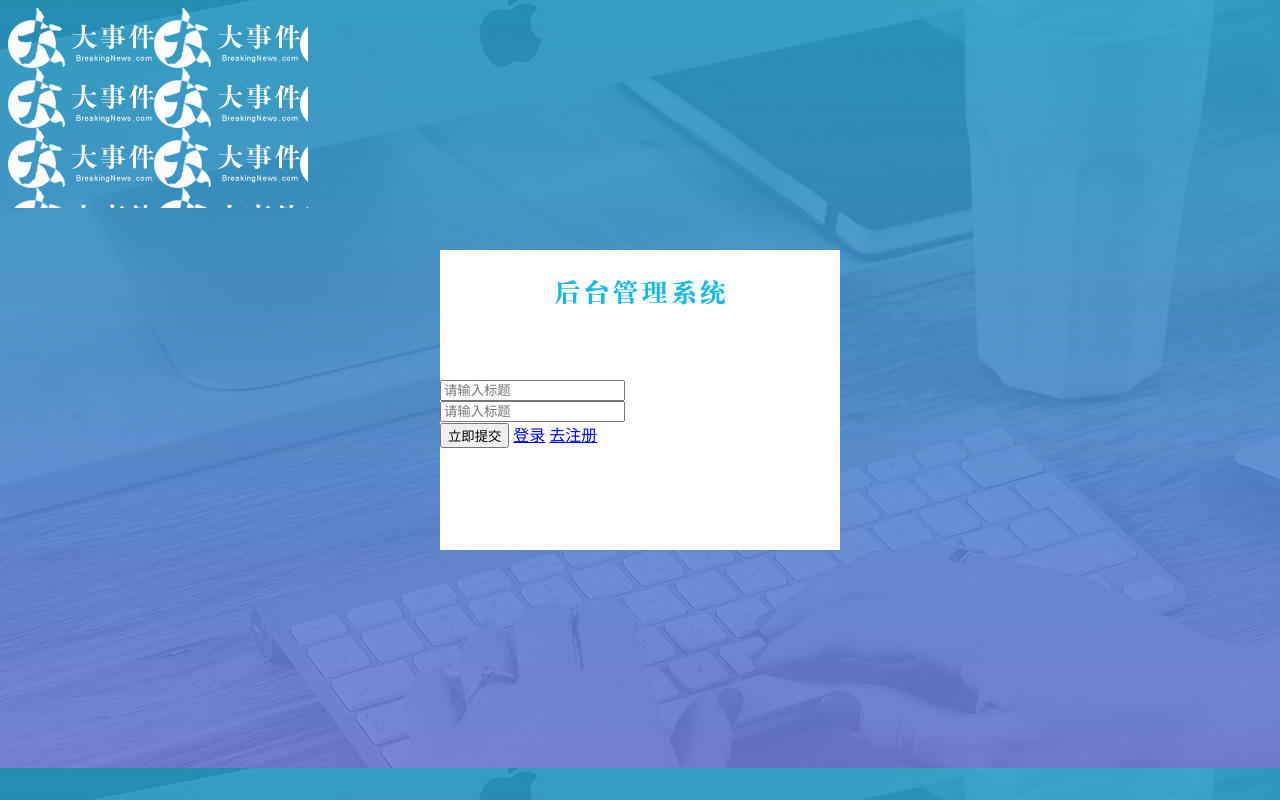
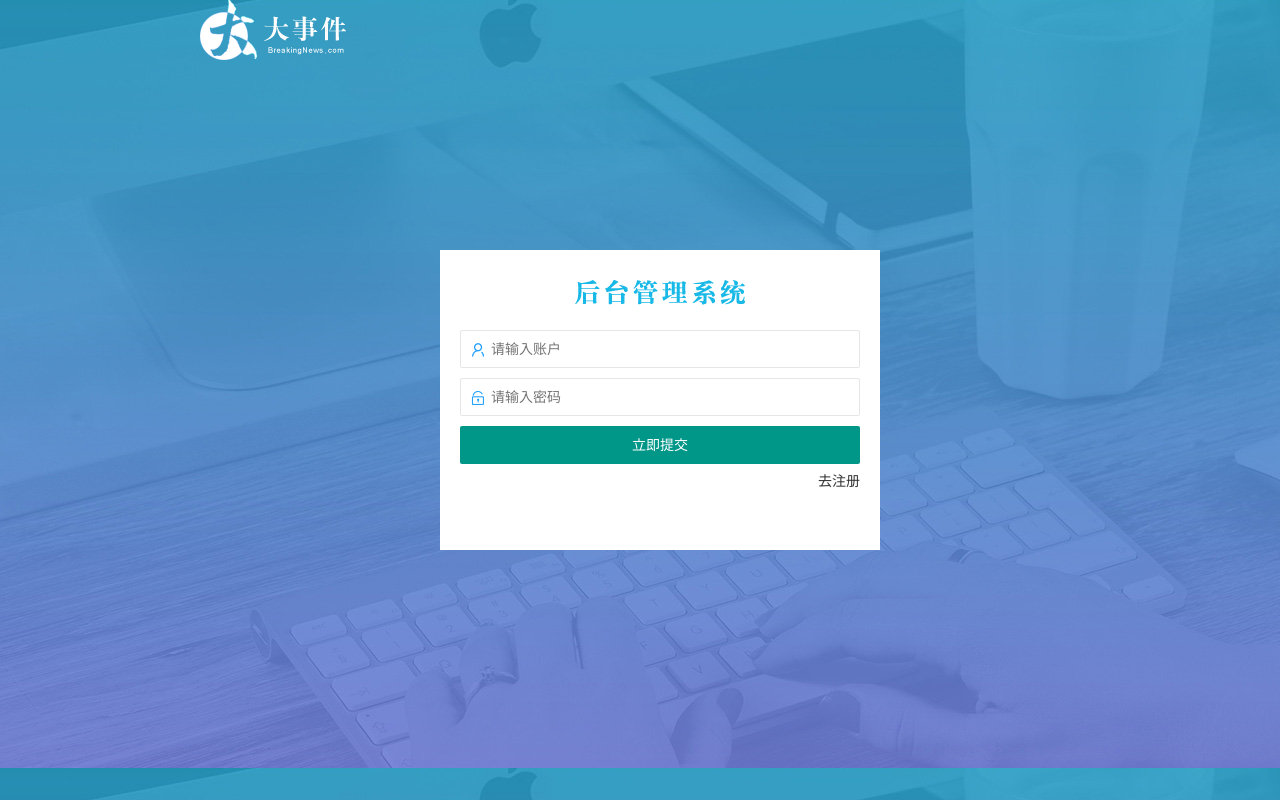
Before and after one commit to jinzenghui12345/-, a plain HTML site: page login.html in a window 1280 px wide. Drawn offline with Linux system fonts and the light colour scheme.

Commit message:
第一天

```diff
--- a/css/login.css
+++ b/css/login.css
@@ -4,11 +4,12 @@ body {
 }
 
 .logo {
-    width: 300px;
-    height: 200px;
+    margin-left: 200px;
+    width: 146px;
+    height: 60px;
     background: url(../assets/images/logo.png);
 }
-.loginbox {
+.box {
     position: absolute;
     width: 400px;
     height: 300px;
@@ -16,12 +17,39 @@ body {
    left: 50%;
    margin-top: -150px;
    margin-left: -200px;
+   padding-left: 20px;
+   padding-right: 20px;
     background-color: #fff;
 }
 
 .title {
     width: 400px;
-    height: 100px;
+    height: 50px;
     text-align: center;
-    margin-top: 30px;
+    padding-top: 30px;
 }
+.layui-input {
+    margin-bottom: 10px;
+}
+.loginbox {
+    display: none;
+}
+.registerbox a {
+    position: absolute;
+    top: 220px;
+    right: 20px;
+}
+.loginbox a {
+    position: absolute;
+    bottom: 20px;
+    right: 20px;
+}
+.layui-icon{
+    position: absolute;
+    margin: 12px 10px;
+    font-size: 20px;
+}
+#registerbox .layui-input,
+#loginbox .layui-input{
+    padding-left: 30px;
+}
--- a/js/login.js
+++ b/js/login.js
@@ -0,0 +1,10 @@
+$(function(){
+    $('#login').on('click',function(){
+        $('#registerbox').show();
+        $('#loginbox').hide();
+    })
+    $('#register').on('click',function(){
+        $('#loginbox').show();
+        $('#registerbox').hide();
+    })
+})
--- a/login.html
+++ b/login.html
@@ -6,32 +6,65 @@
     <meta name="viewport" content="width=device-width, initial-scale=1.0">
     <title>Document</title>
     <link rel="stylesheet" href="./css/login.css">
+    <link rel="stylesheet" href="./assets/lib/layui/css/layui.css">
+    <link rel="stylesheet" href="./assets/fonts/demo.css">
+
 </head>
 
 <body>
+    <!-- logo图片 -->
     <div class="logo">
 
     </div>
-    <div class="loginbox">
+    <!-- 注册盒子 -->
+    <div class="box">
+        <!-- 标题 -->
         <div class="title">
             <img src="./assets/images/login_title.png" alt="" class="imgtitle">
         </div>
-        <form class="layui-form" action=""></form>
-        <div class="layui-input-block">
-            <input type="text" name="title" required lay-verify="required" placeholder="请输入标题" autocomplete="off"
+
+        <div class="registerbox" id="registerbox">
+            <!-- 注册表单 -->
+
+            <form class="layui-form" action="" id="registerform"></form>
+            <!-- 用户名 -->
+            <i class="layui-icon layui-icon-username" style="font-size: 16px; color: #1E9FFF;"></i>
+            <input type="text" name="title" required lay-verify="required" placeholder="请输入账户" autocomplete="off"
                 class="layui-input">
+            <!-- 密码 -->
+            <i class="layui-icon layui-icon-password" style="font-size: 16px; color: #1E9FFF;"></i>
+            <input type="text" name="title" required lay-verify="required" placeholder="请输入密码" autocomplete="off"
+                class="layui-input">
+            <!-- 提交按钮 -->
+            <button class="layui-btn layui-btn-fluid" lay-submit lay-filter="formDemo">立即提交</button>
+            <a href="javascript:;" id="register">去注册</a>
+            </from>
+        </div>
+        <!--登录表单 -->
+        <div class="loginbox" id="loginbox">
+            <form class="layui-form" action="" id="loginform"></form>
+            <!-- 用户名 -->
+            <i class="layui-icon layui-icon-username" style="font-size: 16px; color: #1E9FFF;"></i>
+            <input type="text" name="title" required lay-verify="required" placeholder="请输入账户" autocomplete="off"
+                class="layui-input">
+            <!-- 密码 -->
+            <i class="layui-icon layui-icon-password" style="font-size: 16px; color: #1E9FFF;"></i>
+            <input type="text" name="title" required lay-verify="required" placeholder="请输入账户" autocomplete="off"
+                class="layui-input">
+                <!-- 确认密码 -->
+            <i class="layui-icon layui-icon-password" style="font-size: 16px; color: #1E9FFF;"></i>
+            <input type="text" name="title" required lay-verify="required" placeholder="请确认密码" autocomplete="off"
+                class="layui-input">
+            <!-- 提交按钮 -->
+            <button class="layui-btn layui-btn-fluid" lay-submit lay-filter="formDemo">立即提交</button>
+            <a href="javascript:;" id="login" class="">登录</a>
+            </from>
         </div>
 
-        <div class="layui-input-block">
-            <input type="text" name="title" required lay-verify="required" placeholder="请输入标题" autocomplete="off"
-                class="layui-input">
-        </div>
-        <button class="layui-btn" lay-submit lay-filter="formDemo">立即提交</button>
-        </from>
-        <a href="js" id="login">登录</a>
-        <a href="js" id="register">去注册</a>
     </div>
     </div>
 </body>
-    <script src="./assets/lib/jquery.js"></script>
+<script src="./assets/lib/jquery.js"></script>
+<script src="./js/login.js"></script>
+
 </html>
```
